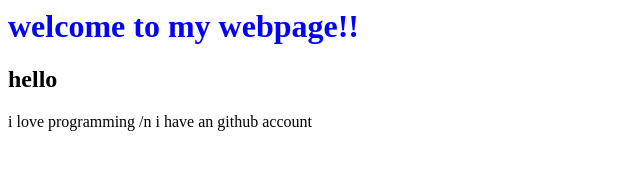
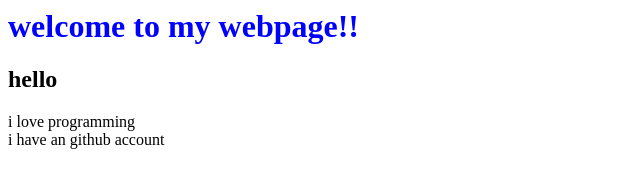
Before and after one commit to APSDS/APSDS.github.io, a plain HTML site: page index.html in a window 1280 px wide. Shown: the whole page, without its empty margins (0-640 px from the left). Drawn offline with Linux system fonts and the light colour scheme.

Commit message:
Update index.html

```diff
--- a/index.html
+++ b/index.html
@@ -12,6 +12,6 @@
     <h1>welcome to my webpage!!</h1>
     <h2>hello</h2>
 i love programming
-/n i have an github account
+<br> i have an github account
 </body>
 </html>
```
